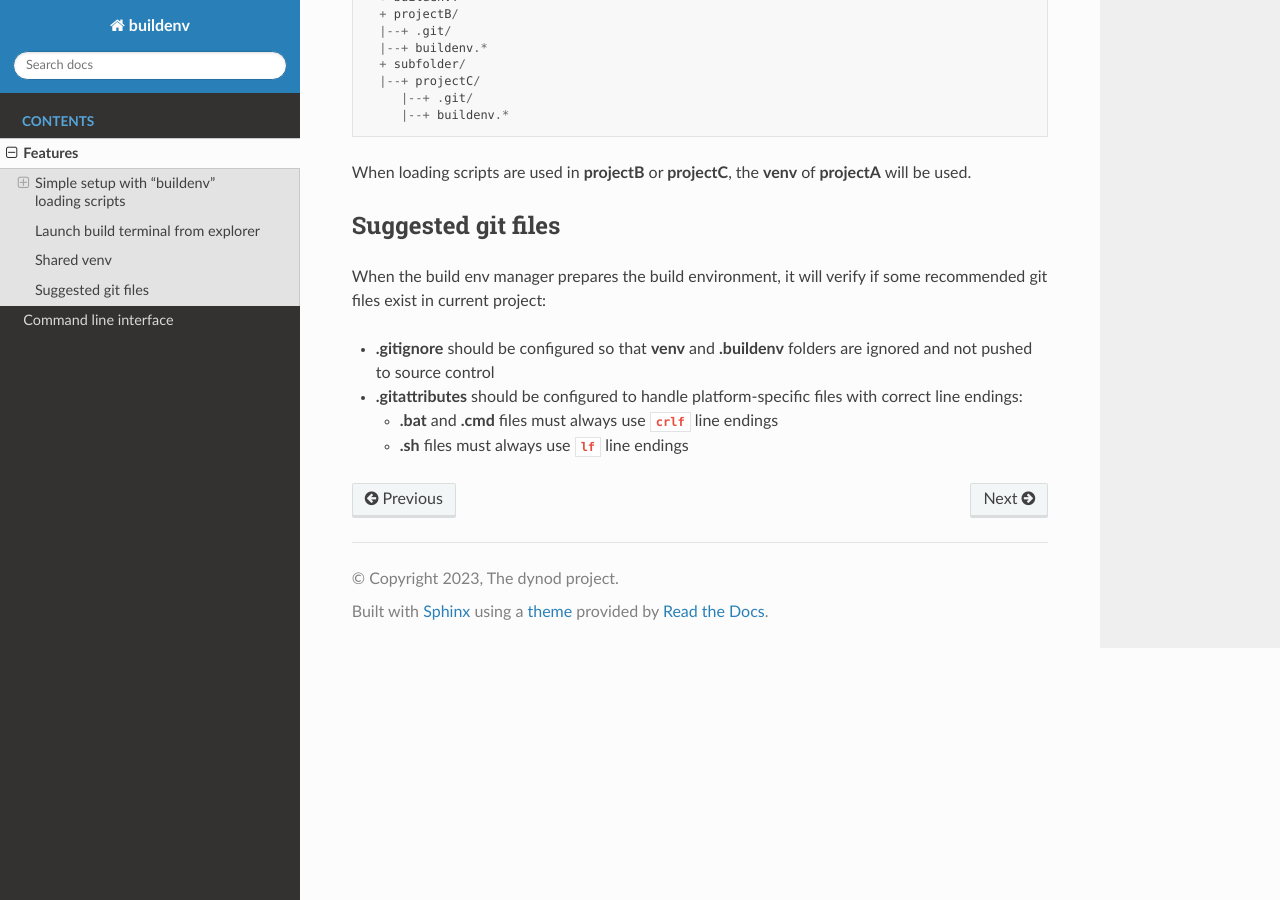
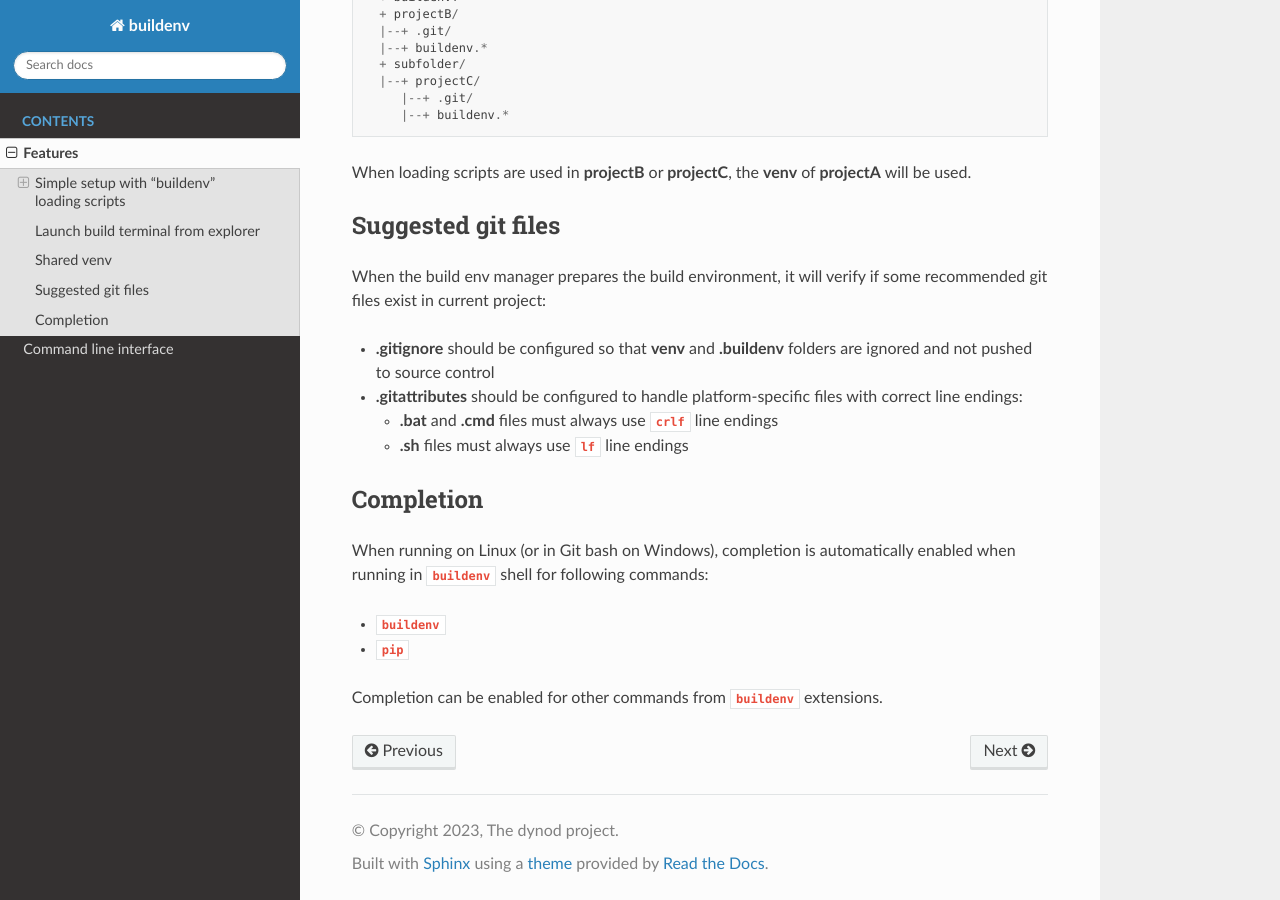
Before and after one commit to ismaelbalaghni/buildenv, a Sphinx documentation site: the page built from doc/features.md, in a window 1280 px wide and 900 px high, scrolled down 1593 px. Built offline with Sphinx 7.4.7 and the Read the Docs theme 2.0.0, drawn with Linux system fonts in a browser that asks for light colours.

Commit message:
Add completion documentation

```diff
--- a/doc/features.md
+++ b/doc/features.md
@@ -63,3 +63,11 @@ When the build env manager prepares the build environment, it will verify if som
 * **.gitattributes** should be configured to handle platform-specific files with correct line endings:
   * **.bat** and **.cmd** files must always use **`crlf`** line endings
   * **.sh** files must always use **`lf`** line endings
+
+## Completion
+
+When running on Linux (or in Git bash on Windows), completion is automatically enabled when running in **`buildenv`** shell for following commands:
+* **`buildenv`**
+* **`pip`**
+
+Completion can be enabled for other commands from **`buildenv`** extensions.
```
